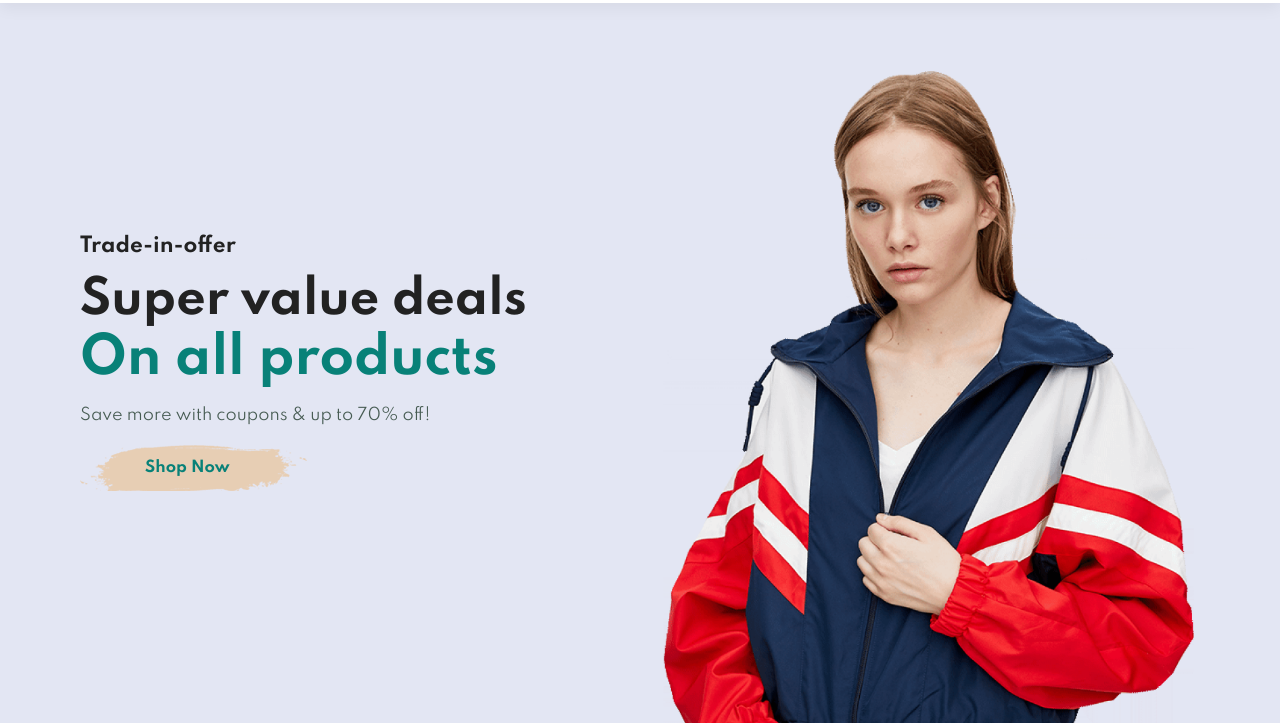
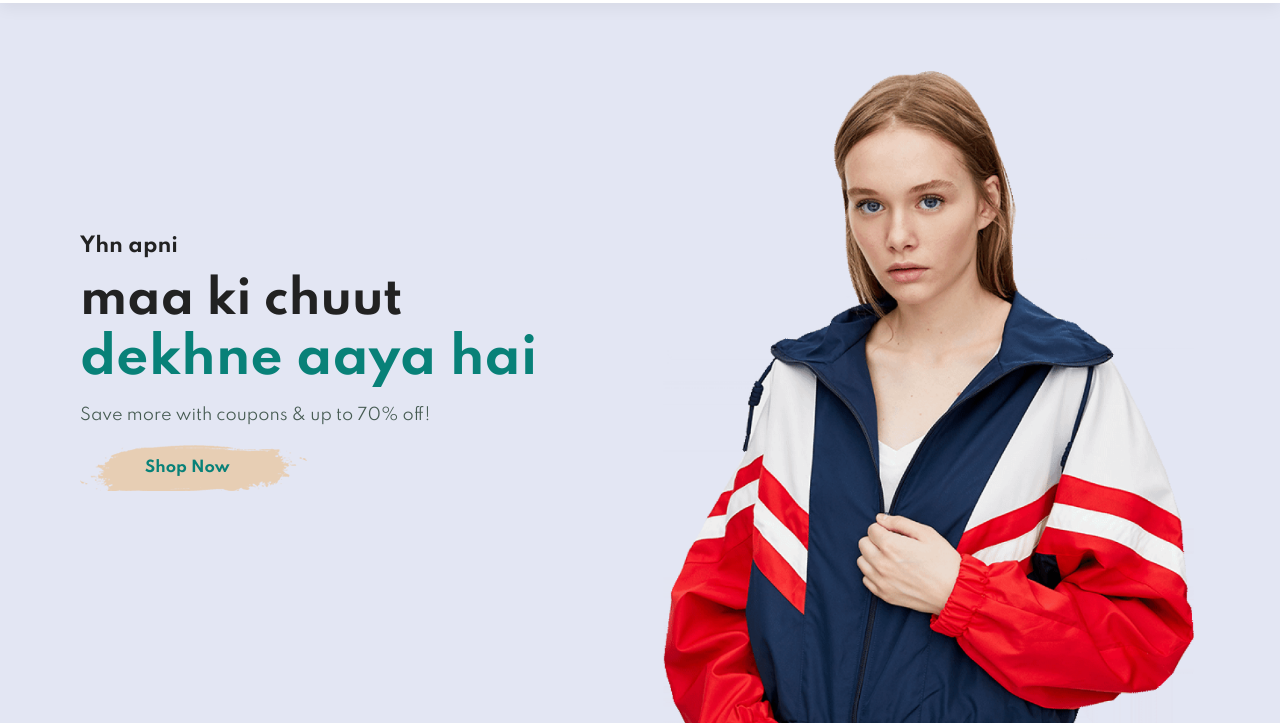
Before and after one commit to chandravijay28/E-commerce-Website, a plain HTML site: page index.html in a window 1280 px wide. Shown: the part 82-807 px from the top of the page. Drawn offline with Linux system fonts and the light colour scheme.

Commit message:
Update index.html

```diff
--- a/index.html
+++ b/index.html
@@ -27,9 +27,9 @@
         </div>
     </section>
     <section id="hero">
-        <h4>Trade-in-offer</h4>
-        <h2>Super value deals</h2>
-        <h1>On all products</h1>
+        <h4>Yhn apni </h4>
+        <h2>maa ki chuut</h2>
+        <h1>dekhne aaya hai</h1>
         <p>Save more with coupons & up to 70% off!</p>
         <button>Shop Now</button>
     </section>
```
